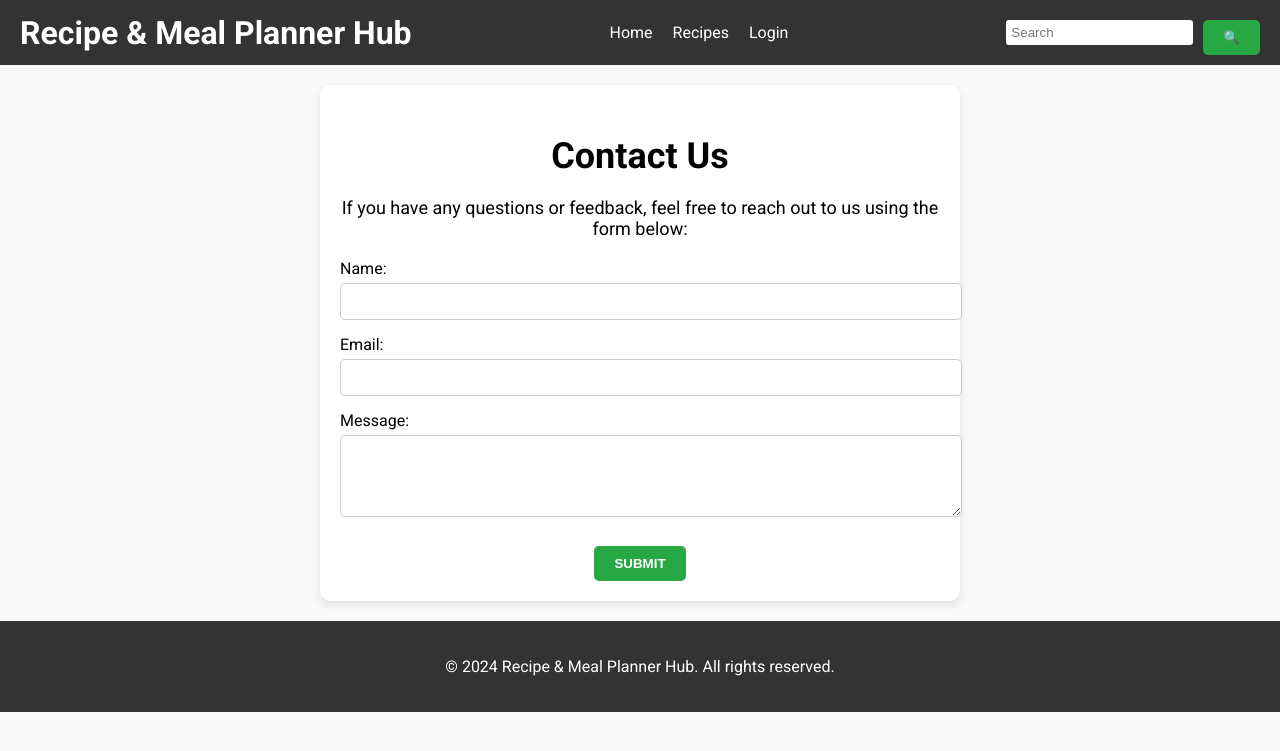
After one commit to emmyway/recipe_finder, a Python web app: template template/contact_us.html in a window 1280 px wide. The commit adds this page. Shown: the top 751 px of the page. Run offline with Jinja, Linux system fonts and the light colour scheme; the template is opened without the code that fills it, so the values that code supplies are empty.

Commit message:
linked pages

```diff
--- /dev/null
+++ b/recipe_static/recipe_style/contact_us.css
@@ -0,0 +1,115 @@
+body {
+    font-family: 'Roboto', sans-serif;
+    margin: 0;
+    padding: 0;
+    background-color: #f9f9f9;
+}
+
+header {
+    display: flex;
+    justify-content: space-between;
+    align-items: center;
+    background-color: #333;
+    padding: 10px 20px;
+    color: #fff;
+}
+
+header .logo h1 {
+    margin: 0;
+}
+
+nav ul {
+    list-style: none;
+    padding: 0;
+    margin: 0;
+    display: flex;
+}
+
+nav ul li {
+    margin-right: 20px;
+}
+
+nav ul li a {
+    color: #fff;
+    text-decoration: none;
+}
+
+.search-container {
+    display: flex;
+    align-items: center;
+}
+
+.search-container input {
+    padding: 5px;
+    border: none;
+    border-radius: 3px;
+    margin-right: 10px;
+}
+
+main {
+    display: flex;
+    flex-direction: column;
+    align-items: center;
+    padding: 20px;
+}
+
+.contact {
+    text-align: center;
+    max-width: 600px;
+    width: 100%;
+    background-color: #fff;
+    padding: 20px;
+    border-radius: 10px;
+    box-shadow: 0 4px 8px rgba(0, 0, 0, 0.1);
+}
+
+.contact h2 {
+    font-size: 36px;
+    margin-bottom: 20px;
+}
+
+.contact p {
+    font-size: 18px;
+    margin-bottom: 20px;
+}
+
+.form-group {
+    margin-bottom: 15px;
+    text-align: left;
+}
+
+.form-group label {
+    display: block;
+    margin-bottom: 5px;
+}
+
+.form-group input,
+.form-group textarea {
+    width: 100%;
+    padding: 10px;
+    border: 1px solid #ccc;
+    border-radius: 5px;
+}
+
+button[type="submit"] {
+    padding: 10px 20px;
+    background-color: #28a745;
+    color: #fff;
+    border: none;
+    border-radius: 5px;
+    cursor: pointer;
+    text-transform: uppercase;
+    font-weight: bold;
+    margin-top: 10px;
+}
+
+button[type="submit"]:hover {
+    background-color: #218838;
+}
+
+footer {
+    text-align: center;
+    padding: 20px;
+    background-color: #333;
+    color: #fff;
+}
--- a/recipe_static/recipe_style/cover.css
+++ b/recipe_static/recipe_style/cover.css
@@ -34,7 +34,7 @@ nav ul li {
     display: inline;
 }
 
-nav ul li a {
+nav ul li a, contact-us {
     text-decoration: none;
     color: #fff;
     padding: 10px 20px;
--- /dev/null
+++ b/template/contact_us.html
@@ -0,0 +1,52 @@
+<!DOCTYPE html>
+<html lang="en">
+<head>
+    <meta charset="UTF-8">
+    <meta name="viewport" content="width=device-width, initial-scale=1.0">
+    <title>Contact Us - Recipe & Meal Planner Hub</title>
+    <link rel="stylesheet" href="recipe_style/contact_us.css">
+    <link rel="stylesheet" href="https://fonts.googleapis.com/css2?family=Roboto:wght@400;700&display=swap">
+</head>
+<body>
+    <header>
+        <div class="logo">
+            <h1>Recipe & Meal Planner Hub</h1>
+        </div>
+        <nav>
+            <ul>
+                <li><a href="home_page.html">Home</a></li>
+                <li><a href="recipes_page.html">Recipes</a></li>
+                <li><a href="login_page.html">Login</a></li>
+            </ul>
+        </nav>
+        <div class="search-container">
+            <input type="text" placeholder="Search">
+            <button type="submit">🔍</button>
+        </div>
+    </header>
+    <main>
+        <section class="contact">
+            <h2>Contact Us</h2>
+            <p>If you have any questions or feedback, feel free to reach out to us using the form below:</p>
+            <form>
+                <div class="form-group">
+                    <label for="name">Name:</label>
+                    <input type="text" id="name" name="name">
+                </div>
+                <div class="form-group">
+                    <label for="email">Email:</label>
+                    <input type="email" id="email" name="email">
+                </div>
+                <div class="form-group">
+                    <label for="message">Message:</label>
+                    <textarea id="message" name="message" rows="4"></textarea>
+                </div>
+                <button type="submit">Submit</button>
+            </form>
+        </section>
+    </main>
+    <footer>
+        <p>&copy; 2024 Recipe & Meal Planner Hub. All rights reserved.</p>
+    </footer>
+</body>
+</html>
```
Also changed, not shown: template/0-cover.html (+9 -9 lines), template/1-home.html (+4 -4 lines), template/2-find_recipes.html (+5 -5 lines), template/3-login.html (+5 -5 lines), template/4-recipe_detail.html (+9 -9 lines).
